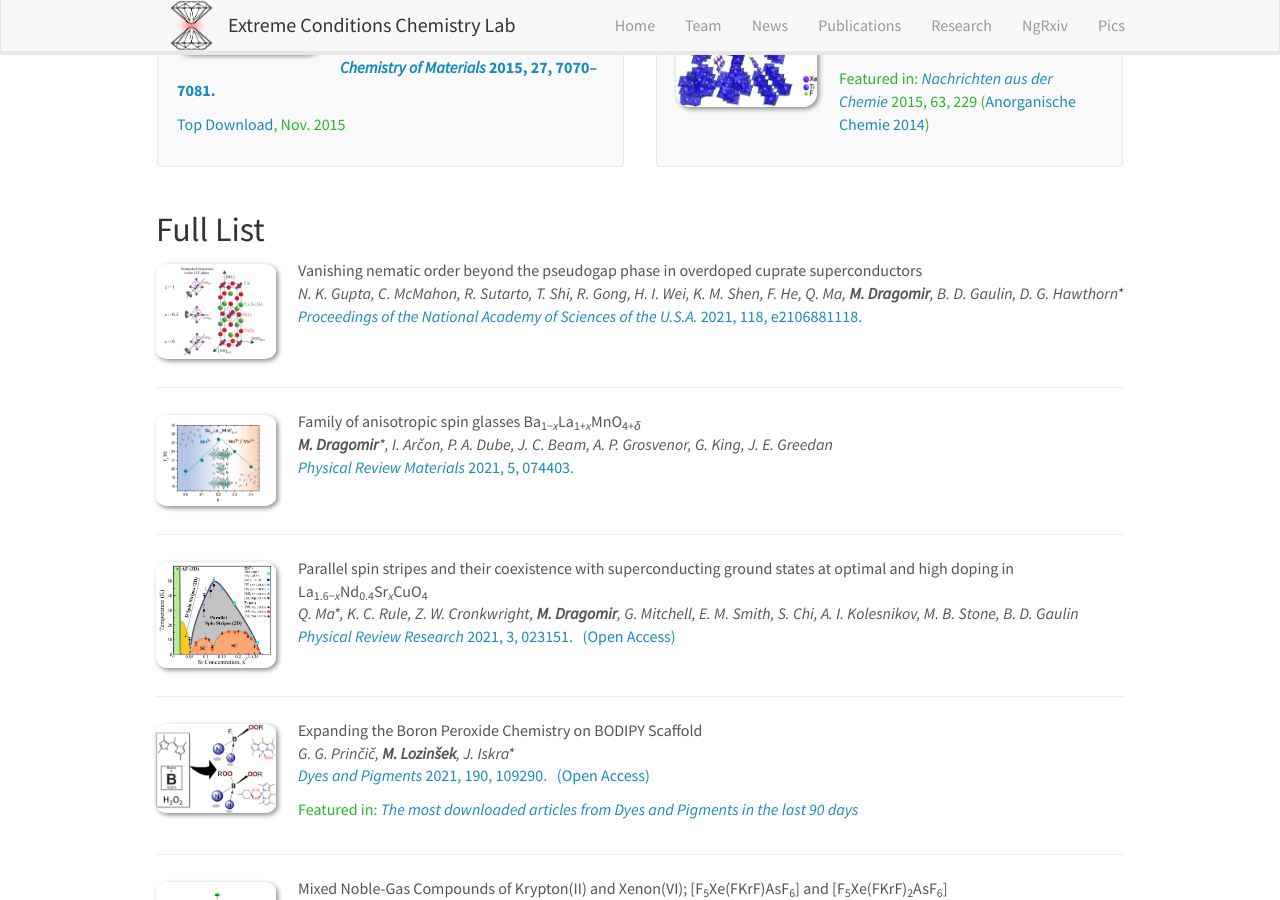
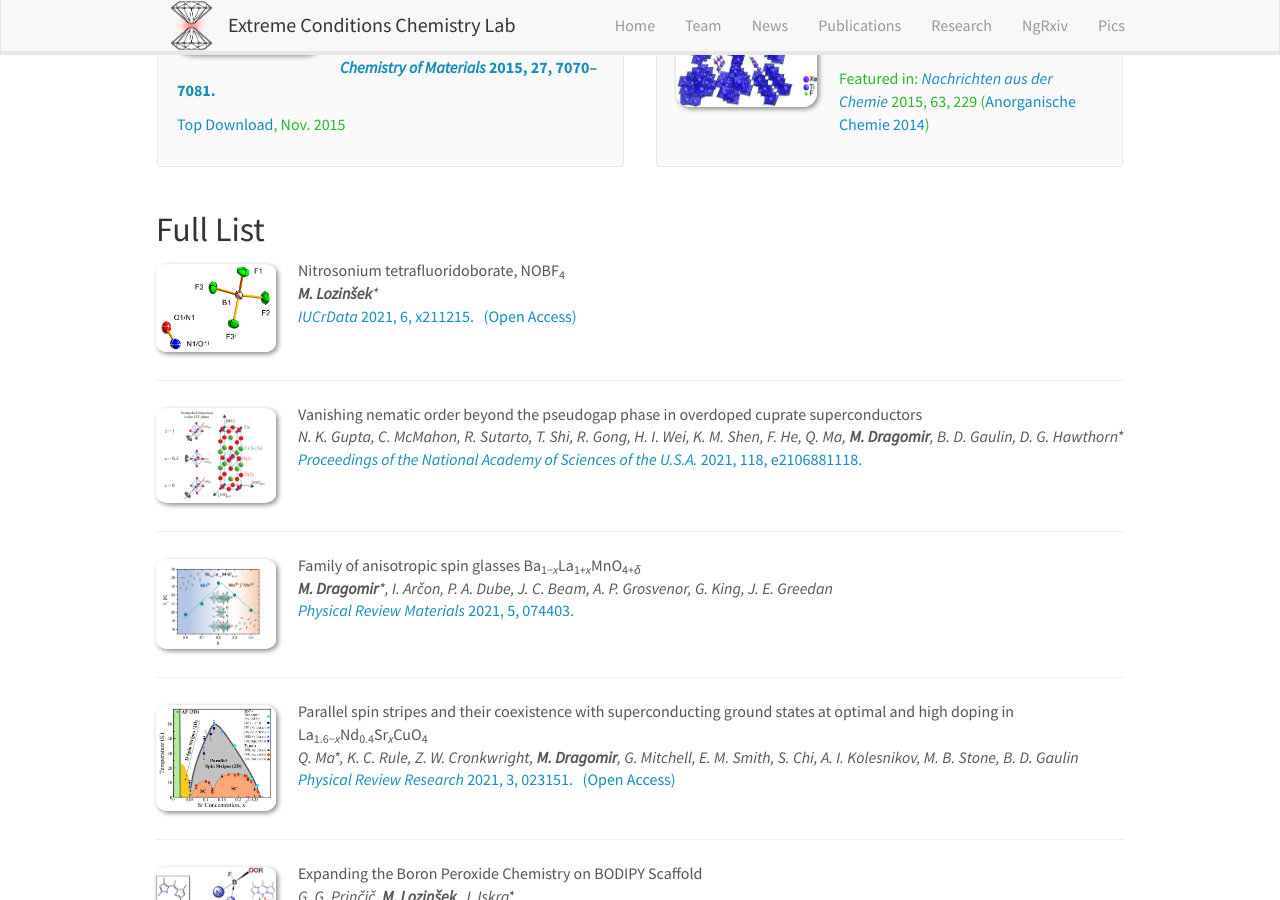
Before and after one commit to eccl-jsi/eccl-jsi.github.io, a Jekyll site: the page built from _pages/publications.md, in a window 1280 px wide and 900 px high, scrolled down 1353 px. Built offline with Jekyll 4.4.1, drawn with Linux system fonts in a browser that asks for light colours; nearby versions of some CDN libraries.

Commit message:
Update publist.yml

```diff
--- a/_data/publist.yml
+++ b/_data/publist.yml
@@ -1,4 +1,13 @@
 ---
+-
+  authors: "<b>M. Lozinšek</b>*"
+  description: ""
+  highlight: 0
+  image: ID2021-TOC.png
+  link:
+    display: "<i>IUCrData</i> 2021, 6, x211215. &nbsp;&nbsp;(Open Access)"
+    url: "https://doi.org/10.1107/S2414314621012153"
+  title: "Nitrosonium tetrafluoridoborate, NOBF<sub>4</sub>"
 -
   authors: "N. K. Gupta, C. McMahon, R. Sutarto, T. Shi, R. Gong, H. I. Wei, K. M. Shen, F. He, Q. Ma, <b>M. Dragomir</b>, B. D. Gaulin, D. G. Hawthorn*"
   description: ""
```
